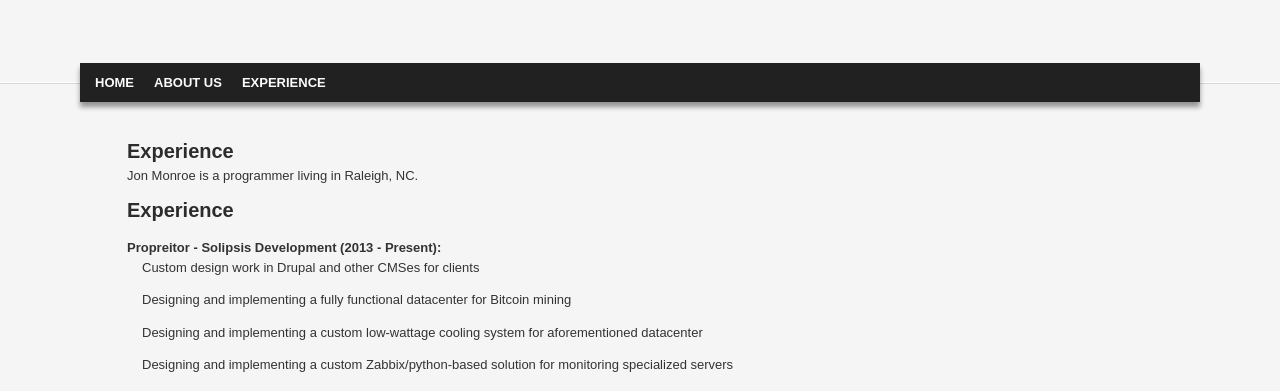
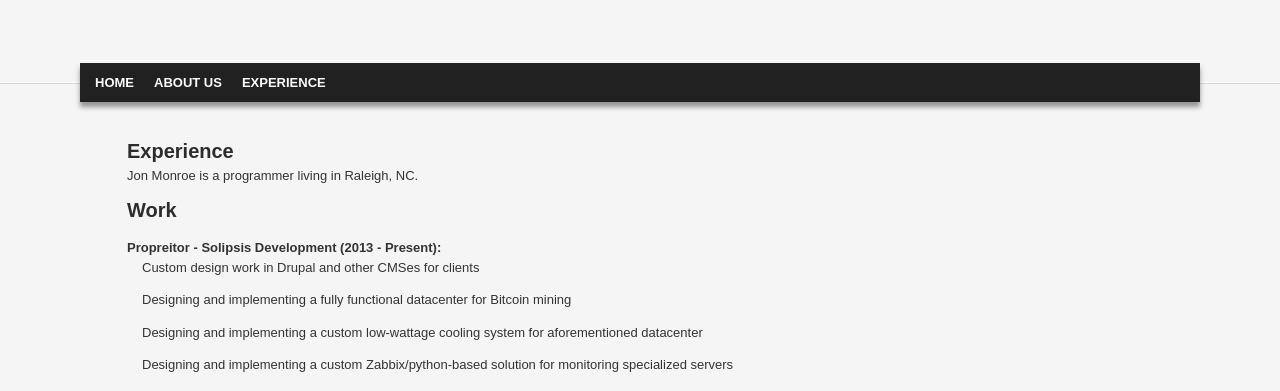
Before and after one commit to berkona/berkona.github.com, a Jekyll site: the page built from experience/index.html, in a window 1280 px wide. Shown: the top 391 px of the page. Built offline with Jekyll 4.4.1, drawn with Linux system fonts in a browser that asks for light colours.

Commit message:
Fix header section

```diff
--- a/experience/index.html
+++ b/experience/index.html
@@ -4,7 +4,7 @@ title: Experience
 ---
 
 <p>Jon Monroe is a programmer living in Raleigh, NC.</p>
-<h2>Experience</h2>
+<h2>Work</h2>
 <dl>
 <dt>Propreitor - Solipsis Development (2013 - Present):</dt>
 <dd>Custom design work in Drupal and other CMSes for clients</dd>
```
